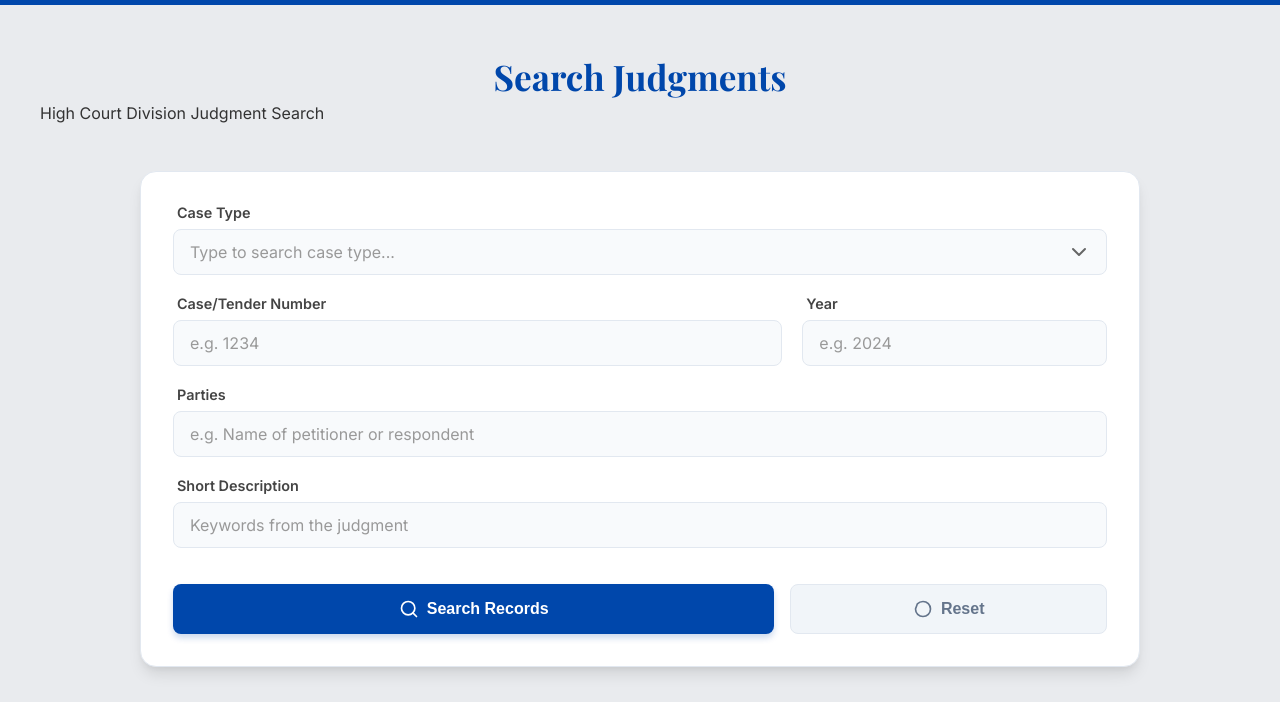
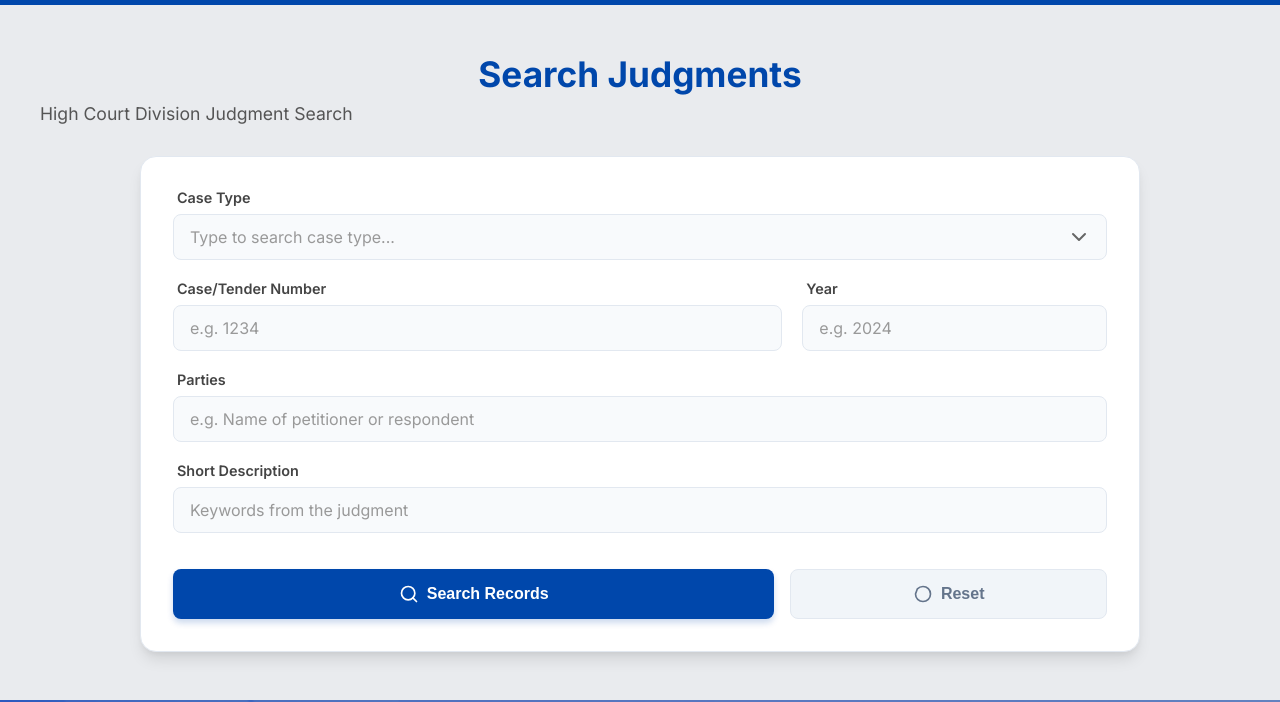
Before and after one commit to 1Sheikhhamza/case-search-app, a website: page index.html in a window 1280 px wide. Shown: the part 71-773 px from the top of the page. Drawn offline with nearby package versions, Linux system fonts and the light colour scheme; a script that the page names is missing.

Commit message:
Use sans-serif font for header and center container

```diff
--- a/style.css
+++ b/style.css
@@ -140,23 +140,29 @@ main {
     /* Centered as requested */
     width: 100%;
     max-width: 1200px;
-    margin-bottom: 2rem;
+    margin: 0 auto 2rem auto;
+    /* Center the container itself */
     color: #333;
 }
 
 .hero-section h2 {
-    font-family: 'Playfair Display', serif;
+    font-family: 'Inter', sans-serif;
+    /* Changed to Sans Serif */
     color: #0047AB;
     font-size: 2.2rem;
     font-weight: 700;
-    margin-bottom: 0.2rem;
-    /* Reduced spacing */
+    margin-bottom: 0.5rem;
 }
 
 .hero-section p {
-    color: var(--text-color);
-    max-width: 900px;
-    margin-bottom: 1rem;
+    font-family: 'Inter', sans-serif;
+    /* Changed to Sans Serif */
+    font-size: 1.1rem;
+    color: #555;
+    margin-top: 0;
+    line-height: 1.2;
+    max-width: 100%;
+    /* Ensure paragraph takes full width for centering */
     text-align: justify;
     /* Justified text */
 }
```
